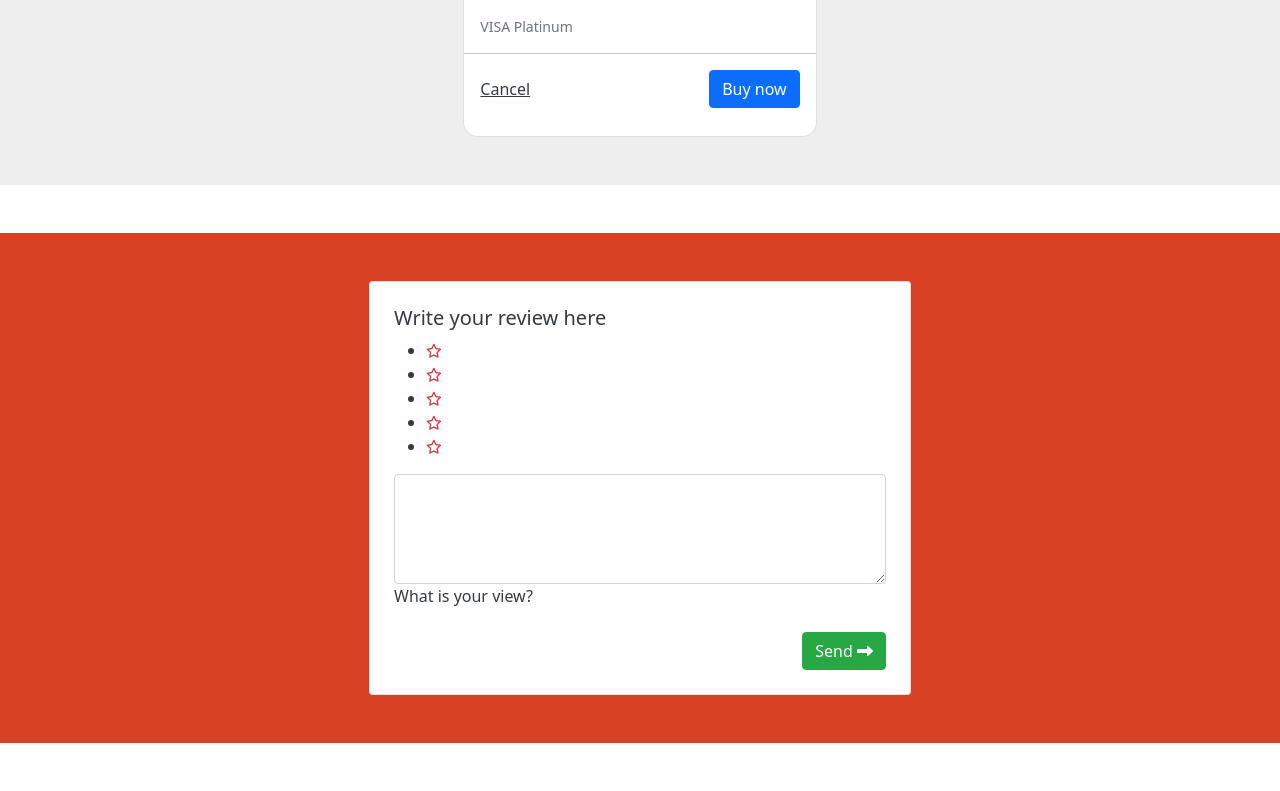
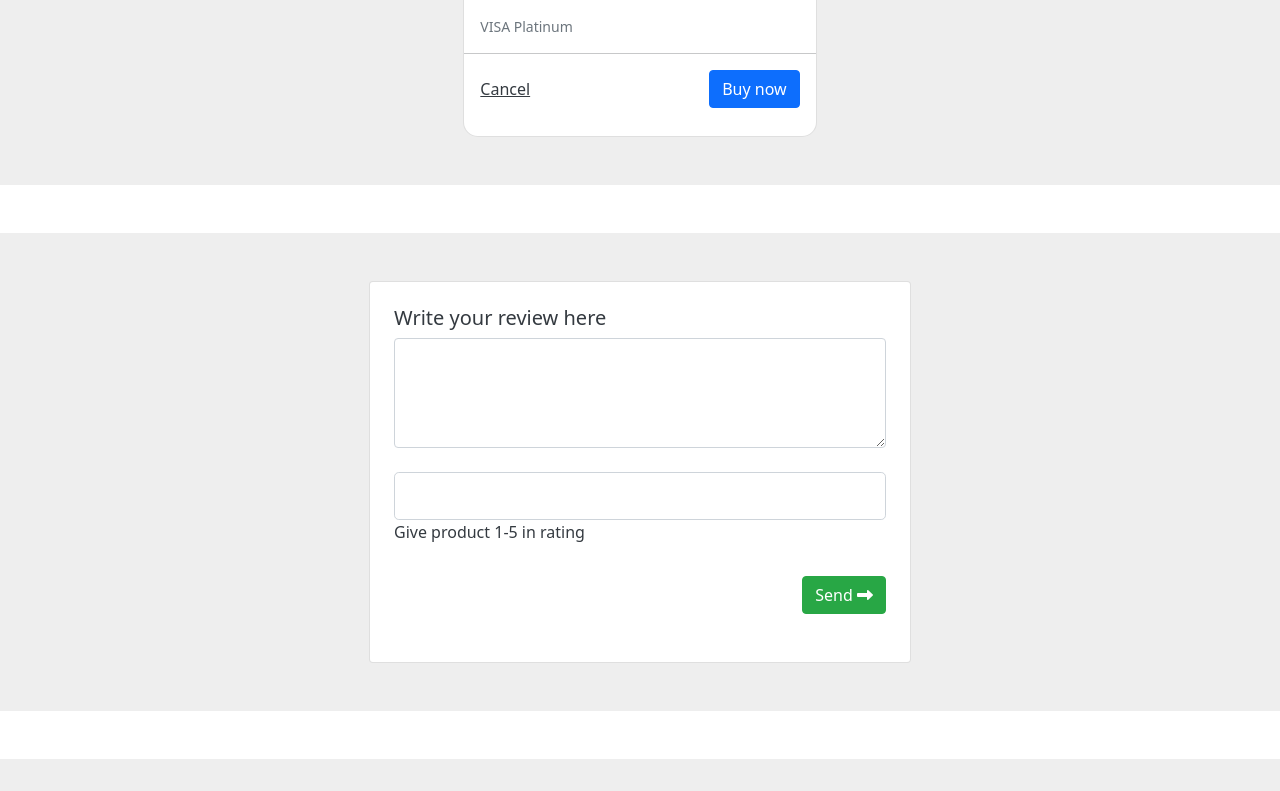
Before and after one commit to Leohemmingsson/D0018E, a Flask app: page /item_page in a window 1280 px wide. Shown: the part 450-1241 px from the top of the page. After the commit the page ends 1209 px from the top, so only its background shows below. Run offline with Flask 2, Linux system fonts and the light colour scheme; some libraries are stand-ins or nearby versions.

Commit message:
Fuck star rating

```diff
--- a/src/templates/item_page.html
+++ b/src/templates/item_page.html
@@ -75,7 +75,8 @@
                         <hr class="my-0" />
                         <div class="card-body">
                             <div class="d-flex justify-content-between align-items-center pb-2 mb-1">
-                                <a href="#!" class="text-dark fw-bold">Cancel</a>
+                                <a href="/" class="text-dark fw-bold">Cancel</a>
+                                <!-- SEND THAT SHIT TO OUR CART BABYYY WITH THE BUTTON HERE-->
                                 <button type="button" class="btn btn-primary">Buy now</button>
                             </div>
                         </div>
@@ -86,7 +87,7 @@
     </section>
 
     <!-- THIS IS WHERE THE COMMENTS START OwO-->
-    <section style="background-color: #d94125;">
+    <section style="background-color: #eee;">
         <div class="container my-5 py-5 text-dark">
             <div class="row d-flex justify-content-center">
                 <div class="col-md-10 col-lg-8 col-xl-6">
@@ -95,31 +96,20 @@
                             <div class="d-flex flex-start w-100">
                                 <div class="w-100">
                                     <h5>Write your review here</h5>
-                                    <ul class="rating mb-3" data-mdb-toggle="rating">
-                                        <li>
-                                            <i class="far fa-star fa-sm text-danger" title="Bad"></i>
-                                        </li>
-                                        <li>
-                                            <i class="far fa-star fa-sm text-danger" title="Poor"></i>
-                                        </li>
-                                        <li>
-                                            <i class="far fa-star fa-sm text-danger" title="OK"></i>
-                                        </li>
-                                        <li>
-                                            <i class="far fa-star fa-sm text-danger" title="Good"></i>
-                                        </li>
-                                        <li>
-                                            <i class="far fa-star fa-sm text-danger" title="Excellent"></i>
-                                        </li>
-                                    </ul>
-                                    <div class="form-outline">
-                                        <textarea class="form-control" id="textAreaExample" rows="4"></textarea>
-                                        <label class="form-label" for="textAreaExample">What is your view?</label>
-                                    </div>
-                                    <div class="d-flex justify-content-end mt-3">
-                                        <button type="button" class="btn btn-success">
-                                            Send <i class="fas fa-long-arrow-alt-right ms-1"></i>
-                                        </button>
+                                    <div class="form-outline form-white mb-4">
+                                        <textarea class="form-control" id="reviewText" rows="4"
+                                            type="review"></textarea>
+                                        <label class="form-label" form="reviewText"></label>
+                                        <div class="form-outline form-white mb-4">
+                                            <input type="rating" id="typeRating" class="form-control form-control-lg" />
+                                            <label class="form-label" for="typePasswordX">Give product 1-5 in
+                                                rating</label>
+                                        </div>
+                                        <div class="d-flex justify-content-end mt-3">
+                                            <button type="button" type="submit" class="btn btn-success">
+                                                Send <i class="fas fa-long-arrow-alt-right ms-1"></i>
+                                            </button>
+                                        </div>
                                     </div>
                                 </div>
                             </div>
```
